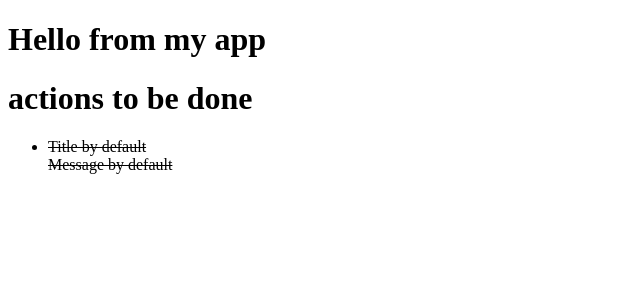
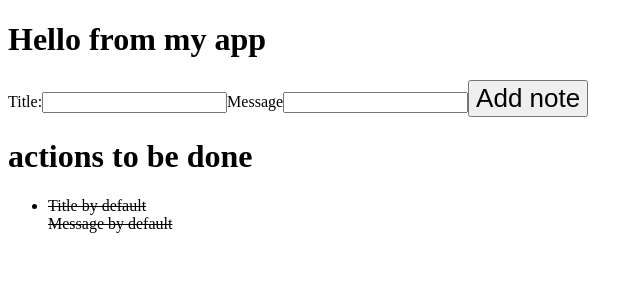
Before and after one commit to MariaMarL/to-do-live, a React (Vite) app: page / in a window 1280 px wide. Shown: the top 300 px of the page, without its empty margins (0-643 px from the left). Built offline with nearby package versions, Linux system fonts and the light colour scheme.

Commit message:
Add adding note function

```diff
--- a/src/App.jsx
+++ b/src/App.jsx
@@ -1,12 +1,14 @@
 import './App.css'
 import StoreProvider from './components/StoreProvider'
 import ListOfToDo from './components/ListOfToDo'
+import Form from './components/Form'
 
 function App() {
 
   return (
     <StoreProvider>
       <h1>Hello from my app</h1>
+      <Form/>
       <ListOfToDo/>
     </StoreProvider>
   )
--- a/src/components/Form.jsx
+++ b/src/components/Form.jsx
@@ -0,0 +1,43 @@
+import React, {useContext, useState} from 'react'
+import { Store } from './StoreProvider';
+
+const Form = () => {
+
+    const onAdd = (event)=>{
+        event.preventDefault();
+        if(title && message){
+            dispatch({
+                type: 'add-note',
+                payload: {
+                    title,
+                    message
+                }
+            })
+        }
+    }
+
+    const {state, dispatch} = useContext(Store)
+
+    const [title, setTitle] =useState('');
+
+    const[message, setMessage] = useState('');
+
+    const addingTitle = (e) => {
+        setTitle(e.target.value)
+    }
+
+    const addingMessage = (e) => {
+        setMessage(e.target.value)
+    }
+    return (
+    <form>
+        <label>Title:</label>
+        <input onChange={addingTitle} type="text" name="title" />
+        <label>Message</label>
+        <input onChange={addingMessage} type="text" name="message" />
+        <button onClick={onAdd}>Add note</button>
+    </form>
+  )
+}
+
+export default Form
--- a/src/components/ListOfToDo.jsx
+++ b/src/components/ListOfToDo.jsx
@@ -5,7 +5,6 @@
 
     const {state, dispatch} = useContext(Store)
 
-    console.log(state)
   return (
     <div>
         <h1>actions to be done</h1>
--- a/src/components/Reducer.jsx
+++ b/src/components/Reducer.jsx
@@ -1,7 +1,18 @@
 function reducer(state, action){
     switch(action.type){
         case 'add-note':
-            return state
+            console.log("adding note")
+            const newNote = {
+                id: Math.floor(Math.random() *100),
+                message: action.payload.message,
+                title: action.payload.title,
+                done: false
+            }
+            const newListOfNotesAddedOne = [...state.listOfNotes, newNote]
+            const newStateAddNote ={
+                ...state, listOfNotes: newListOfNotesAddedOne
+            }
+            return newStateAddNote
         case 'remove-note':
             return state
         case 'update-note':
```
